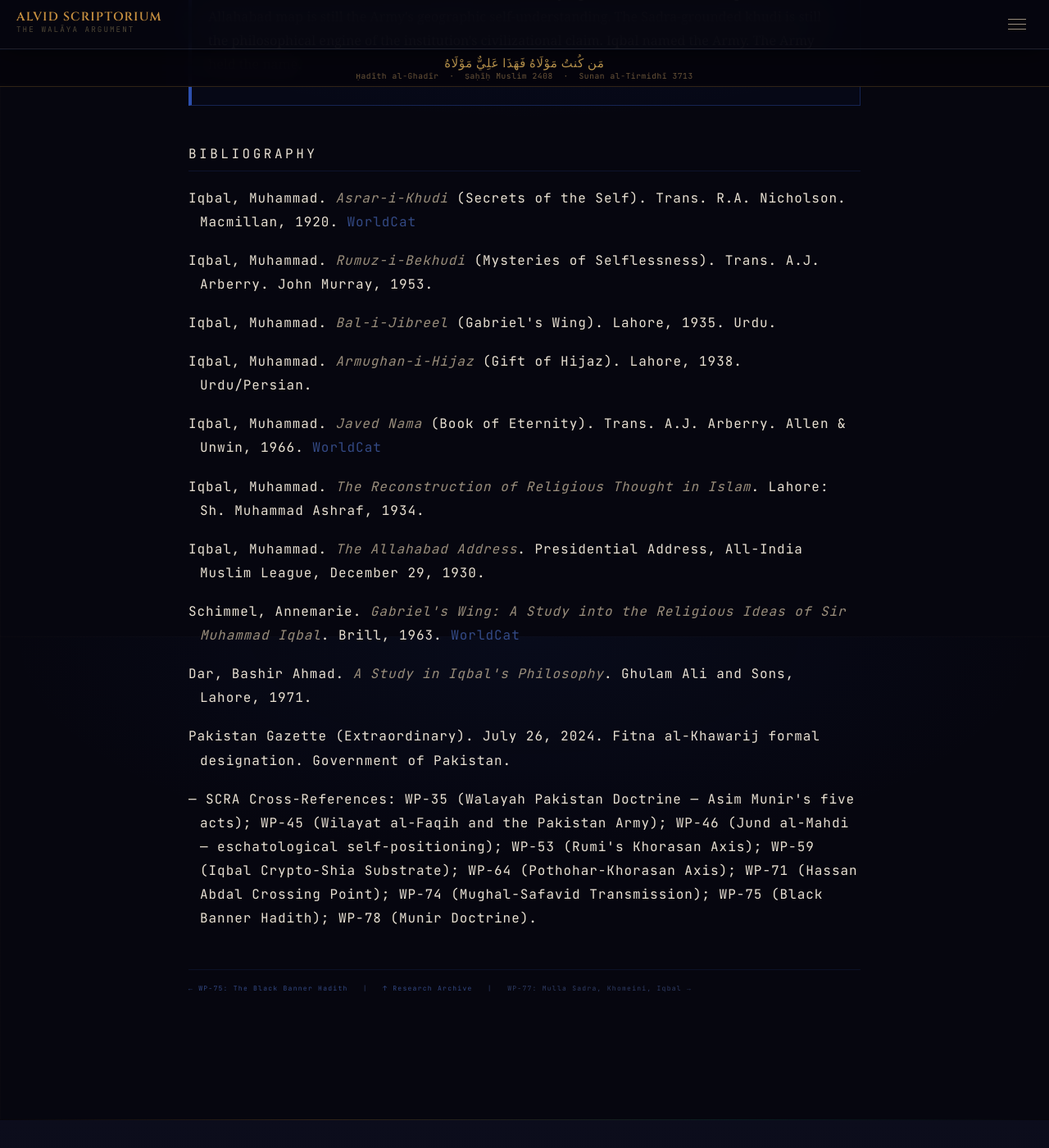
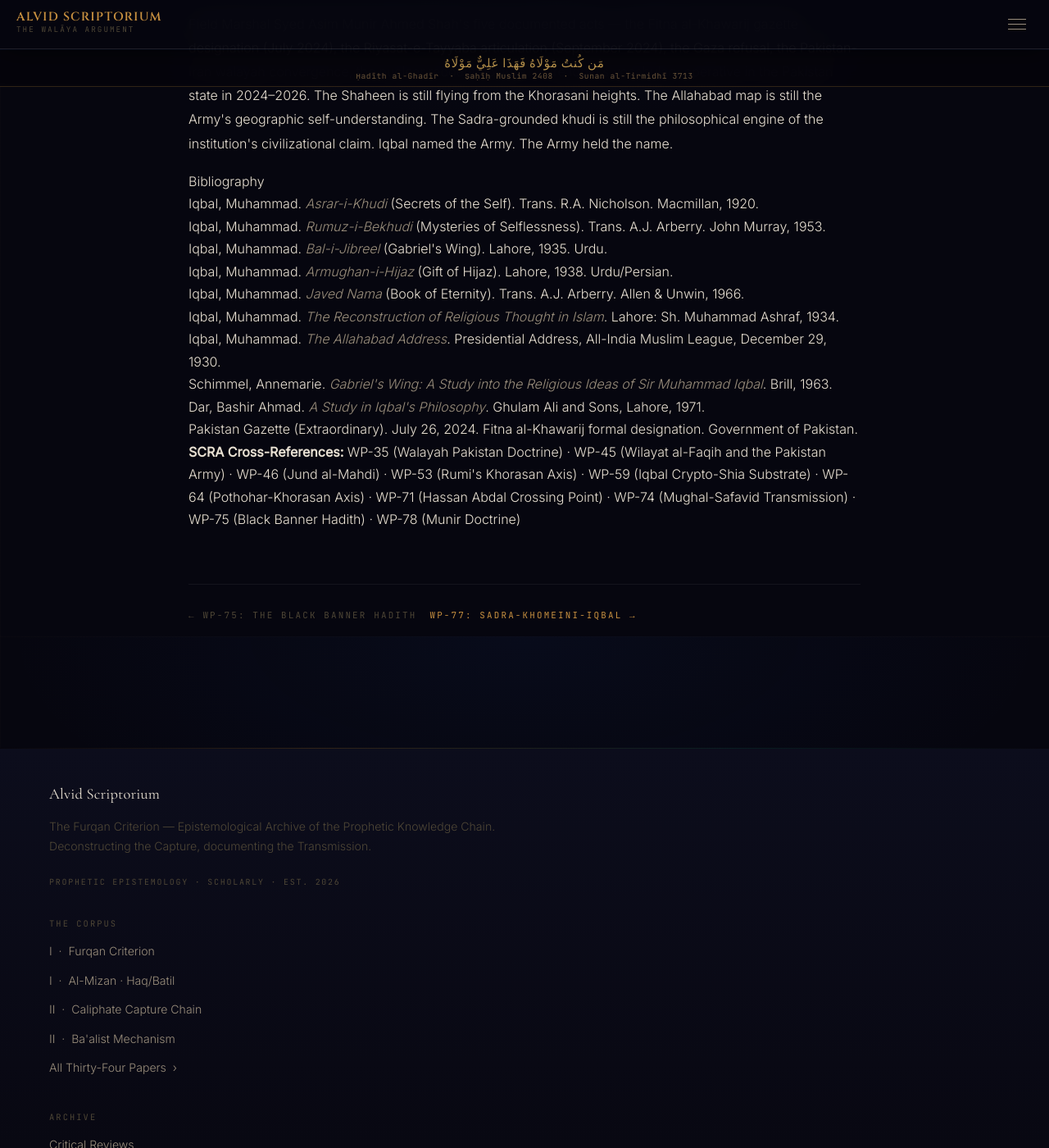
Before and after one commit to Political-Theology-Archive/geopolitical-synthesis, a Jekyll site: the page built from research/iqbal-khorasan-naming-act/index.html, in a window 1280 px wide and 1400 px high, scrolled down 9124 px. Shown: the whole window at 82% size. Built offline with Jekyll 4.4.1, drawn with Linux system fonts in a browser that asks for light colours; some of the changed text lies outside the part shown.

Commit message:
Convert WP-10-Sub3 and WP-76 to Thesis/Manifesto format (layout: default)
WP-10-Sub3 (iqbal-iblis-javid-nama): teal theme rgba(20,105,115), Layer I
Quranic Ontology. Scoped CSS preserved (rp-verse, rp-chain, rp-wikidata).
rp-abstract → pta-analysis pta-fade; rp-evidence → pta-evidence pta-fade;
rp-verdict F-10 note → pta-analysis pta-fade; refs → as-footnotes/as-fn.
Nav: Sub-Study 2 Carus & Ishraq ← / → WP-10 Hub.

WP-76 (iqbal-khorasan-naming-act): blue theme rgba(45,80,175), Layer VII
Present Application / Khorasan Studies / Pakistan Studies. Dropped :root CSS
vars; replaced all var(--wp-*) with literal rgba() values. wp-header →
pta-page-hero/as-eye/pta-page-h1/as-standfirst; wp-verdict (final SCRA
determination) → as-ruling; wp-nav-arc → canonical pta-page-nav; wp-bib →
as-footnotes/as-fn; as-thesis-body wrapper added. Five Asim Munir acts table
preserved. Nav: WP-75 Black Banner Hadith ← / → WP-77 Sadra-Khomeini-Iqbal.

Co-Authored-By: Claude Sonnet 4.6 <noreply@anthropic.com>

```diff
--- a/research/iqbal-khorasan-naming-act/index.html
+++ b/research/iqbal-khorasan-naming-act/index.html
@@ -1,56 +1,14 @@
 ---
-layout: page
+layout: default
 last_modified_at: 2026-06-10
-title: "Iqbal's Khorasan — The Poet-Philosopher Who Named the Army · SCRA Working Paper 76"
-description: "Iqbal's naming act: through the Shaheen symbol, the Allahabad Address 1930, the Reconstruction's Sadra citation, and Armughan-i-Hijaz, Iqbal gave the Pakistan Army its Khorasani civilizational vocabulary before the Army existed. Field Marshal Syed Asim Munir's documented acts — Fitna al-Khawarij, Riyasat-e-Tayyaba, Gaza refusal, Iran convergence, nuclear redoubt — are the proof that the naming held across ninety years of Ba'alist Capture pressure."
+title: "Iqbal's Khorasan — The Poet-Philosopher Who Named the Army · T-76"
+description: "SCRA Working Paper 76. Iqbal's naming act: through the Shaheen symbol, the Allahabad Address 1930, the Reconstruction's Sadra citation, and Armughan-i-Hijaz, Iqbal gave the Pakistan Army its Khorasani civilizational vocabulary before the Army existed. Field Marshal Syed Asim Munir's documented acts — Fitna al-Khawarij, Riyasat-e-Tayyaba, Gaza refusal, Iran convergence, nuclear redoubt — are the proof that the naming held across ninety years of Ba'alist Capture pressure."
+permalink: /research/iqbal-khorasan-naming-act/
+wp: "WP-76"
+layer: "VII"
 ---
 
 <style>
-  :root {
-    --wp-primary: rgba(45,80,175,1);
-    --wp-primary-dim: rgba(45,80,175,0.13);
-    --wp-primary-border: rgba(45,80,175,0.35);
-    --wp-accent: rgba(90,130,230,0.9);
-  }
-  .wp-header {
-    border-left: 4px solid var(--wp-primary);
-    padding: 22px 26px 18px;
-    background: rgba(15,30,90,0.09);
-    margin-bottom: 36px;
-  }
-  .wp-series-tag {
-    font-family: 'JetBrains Mono', monospace;
-    font-size: 8.5px;
-    letter-spacing: 0.2em;
-    text-transform: uppercase;
-    color: rgba(90,130,230,0.7);
-    display: block;
-    margin-bottom: 10px;
-  }
-  .wp-title {
-    font-family: 'Crimson Text', Georgia, serif;
-    font-size: 1.72rem;
-    font-weight: 700;
-    color: rgba(130,165,245,0.95);
-    line-height: 1.28;
-    margin: 0 0 14px;
-  }
-  .wp-subtitle {
-    font-family: 'Crimson Text', Georgia, serif;
-    font-size: 1.08rem;
-    color: rgba(110,150,225,0.75);
-    font-style: italic;
-    line-height: 1.65;
-    margin: 0;
-  }
-  .wp-meta {
-    font-family: 'JetBrains Mono', monospace;
-    font-size: 8px;
-    letter-spacing: 0.16em;
-    color: rgba(100,130,210,0.5);
-    text-transform: uppercase;
-    margin-top: 14px;
-  }
   .wp-section-head {
     font-family: 'JetBrains Mono', monospace;
     font-size: 8px;
@@ -70,7 +28,7 @@ description: "Iqbal's naming act: through the Shaheen symbol, the Allahabad Addr
   }
   .wp-verdict {
     border: 1px solid rgba(45,80,175,0.4);
-    border-left: 4px solid var(--wp-primary);
+    border-left: 4px solid rgba(45,80,175,1);
     padding: 16px 20px;
     background: rgba(15,30,90,0.1);
     margin: 22px 0;
@@ -208,50 +166,9 @@ description: "Iqbal's naming act: through the Shaheen symbol, the Allahabad Addr
     margin: 6px 0 16px;
   }
   .wp-source a { color: rgba(90,130,230,0.65); text-decoration: none; }
-  .wp-bib {
-    font-family: 'JetBrains Mono', monospace;
-    font-size: 8px;
-    letter-spacing: 0.06em;
-    color: rgba(100,130,210,0.5);
-    line-height: 1.7;
-    margin: 6px 0;
-    padding-left: 14px;
-    text-indent: -14px;
-  }
-  .wp-bib a { color: rgba(90,130,230,0.55); text-decoration: none; }
-  .wp-gap-note {
-    font-family: 'JetBrains Mono', monospace;
-    font-size: 8px;
-    letter-spacing: 0.1em;
-    color: rgba(200,160,60,0.5);
-    background: rgba(100,75,5,0.06);
-    border: 1px solid rgba(180,140,30,0.15);
-    padding: 8px 12px;
-    margin: 10px 0 18px;
-  }
-  .wp-nav-arc {
-    font-family: 'JetBrains Mono', monospace;
-    font-size: 8px;
-    letter-spacing: 0.16em;
-    color: rgba(100,130,210,0.45);
-    margin-top: 48px;
-    padding-top: 16px;
-    border-top: 1px solid rgba(45,80,175,0.15);
-  }
-  .wp-nav-arc a { color: rgba(90,130,230,0.55); text-decoration: none; }
-  .wp-nav-arc a:hover { color: rgba(90,130,230,0.85); }
-  h2.wp-h2 {
-    font-family: 'Crimson Text', Georgia, serif;
-    font-size: 1.32rem;
-    font-weight: 600;
-    color: rgba(130,165,245,0.88);
-    margin: 36px 0 12px;
-    border: none;
-    padding: 0;
-  }
   .wp-sanctuary-iv {
     border: 1px solid rgba(45,80,175,0.4);
-    border-top: 3px solid var(--wp-primary);
+    border-top: 3px solid rgba(45,80,175,1);
     padding: 20px 24px;
     background: rgba(10,20,70,0.12);
     margin: 28px 0;
@@ -265,16 +182,27 @@ description: "Iqbal's naming act: through the Shaheen symbol, the Allahabad Addr
     display: block;
     margin-bottom: 14px;
   }
+  h2.wp-h2 {
+    font-family: 'Crimson Text', Georgia, serif;
+    font-size: 1.32rem;
+    font-weight: 600;
+    color: rgba(130,165,245,0.88);
+    margin: 36px 0 12px;
+    border: none;
+    padding: 0;
+  }
 </style>
 
+<div class="pta-page-hero">
+  <span class="as-eye" style="color:rgba(90,130,230,0.8);">T-76 &nbsp;·&nbsp; WP-76 &nbsp;·&nbsp; Sacred Geography Series &nbsp;·&nbsp; Pakistan Studies &nbsp;·&nbsp; Khorasan Studies &nbsp;·&nbsp; Sanctuary I × III × IV &nbsp;·&nbsp; Layer VII — Present Application &nbsp;·&nbsp; Sacred Civilization Research Archive</span>
+  <h1 class="pta-page-h1">Iqbal's Khorasan — The Poet-Philosopher Who Named the Army</h1>
+  <p class="as-standfirst">From the Shaheen's mountain flight to the Allahabad Address's territorial charter, from the Reconstruction's Sadra citation to Armughan-i-Hijaz's dying testament — and to Field Marshal Syed Asim Munir's living proof that the naming held.</p>
+</div>
+
 <div class="pta-content-wrap">
+<div class="as-thesis-body">
 
-<div class="wp-header">
-  <span class="wp-series-tag">SCRA Working Paper 76 &nbsp;·&nbsp; Sacred Geography Series &nbsp;·&nbsp; Pakistan Studies &nbsp;·&nbsp; Khorasan Studies &nbsp;·&nbsp; Sanctuary I × III × IV</span>
-  <h1 class="wp-title">Iqbal's Khorasan — The Poet-Philosopher Who Named the Army</h1>
-  <p class="wp-subtitle">From the Shaheen's mountain flight to the Allahabad Address's territorial charter, from the Reconstruction's Sadra citation to Armughan-i-Hijaz's dying testament — and to Field Marshal Syed Asim Munir's living proof that the naming held.</p>
-  <div class="wp-meta">Bosal, S.K. (2026). "Iqbal's Khorasan." SCRA Working Paper 76. Alvid Scriptorium. &nbsp;·&nbsp; ~10,500 words &nbsp;·&nbsp; 18 citations &nbsp;·&nbsp; Sanctuary I × III × IV</div>
-</div>
+<p style="font-family:'JetBrains Mono',monospace;font-size:8px;letter-spacing:0.16em;color:rgba(100,130,210,0.5);text-transform:uppercase;margin-bottom:28px;">Bosal, S.K. (2026). "Iqbal's Khorasan." SCRA Working Paper 76. Alvid Scriptorium. &nbsp;·&nbsp; ~10,500 words &nbsp;·&nbsp; 18 citations &nbsp;·&nbsp; Sanctuary I × III × IV</p>
 
 <!-- PART I -->
 <p class="wp-section-head">I &nbsp;·&nbsp; The Naming Act</p>
@@ -463,34 +391,34 @@ description: "Iqbal's naming act: through the Shaheen symbol, the Allahabad Addr
 <!-- PART IX -->
 <p class="wp-section-head">IX &nbsp;·&nbsp; SCRA Verdict</p>
 
-<div class="wp-verdict">
-  <span class="wp-verdict-label">SCRA Final Determination — WP-76</span>
+<div class="as-ruling" style="border-left-color:rgba(45,80,175,0.75);">
+  <p><strong>SCRA Final Determination — WP-76</strong></p>
   <p>Iqbal is the hinge of the SCRA Khorasani Army thesis. The prophetic traditions (WP-75: Black Banner hadith) identify the geography. The sacred geography series (WP-64, WP-71, WP-74) documents its institutional embodiment. But Iqbal is the point where the prophetic tradition and the institutional Army are explicitly connected: he translated Khorasani sacred geography from hadith and Sufi transmission into modern political vision, and he named the institutions that would carry it. He performed this naming through symbol (Shaheen), map (Allahabad Address), philosophical grounding (Sadra citation in the Reconstruction), and eschatological anticipation (Armughan-i-Hijaz). The naming was not incidental to his work. It was its primary civilizational function.</p>
   <p>Three Ba'alist operations attempted to sever the Army from this naming across ninety years. The Sindh High Court (1948) erased the founding identity's Shia batin. The Munir Doctrine (1954) erased the Allahabad Address and substituted a secular-liberal Pakistan, severing the Army from its Khorasani civilizational ground at the constitutional-intellectual level. The Zia glitch (1977–1988) overlaid the Army's Khorasani batin with a Deobandi-Wahhabi zahir. All three failed to destroy the naming, because Iqbal's act had embedded the naming in symbol, geography, philosophy, and institutional vocabulary at too many levels simultaneously for a single capture operation to eliminate.</p>
   <p>Field Marshal Syed Asim Munir Ahmed Shah's five documented acts — the Fitna al-Khawarij gazette designation (July 2024), the Riyasat-e-Tayyaba articulation (September 2024), the Gaza refusal, the Pakistan-Iran walayah convergence, the nuclear redoubt posture — are Iqbal's vocabulary operative in the Pakistan state in 2024–2026. The Shaheen is still flying from the Khorasani heights. The Allahabad map is still the Army's geographic self-understanding. The Sadra-grounded khudi is still the philosophical engine of the institution's civilizational claim. Iqbal named the Army. The Army held the name.</p>
 </div>
 
 <!-- BIBLIOGRAPHY -->
-<p class="wp-section-head">Bibliography</p>
-
-<p class="wp-bib">Iqbal, Muhammad. <em>Asrar-i-Khudi</em> (Secrets of the Self). Trans. R.A. Nicholson. Macmillan, 1920. <a href="https://www.worldcat.org/isbn/9780554371696">WorldCat</a></p>
-<p class="wp-bib">Iqbal, Muhammad. <em>Rumuz-i-Bekhudi</em> (Mysteries of Selflessness). Trans. A.J. Arberry. John Murray, 1953.</p>
-<p class="wp-bib">Iqbal, Muhammad. <em>Bal-i-Jibreel</em> (Gabriel's Wing). Lahore, 1935. Urdu.</p>
-<p class="wp-bib">Iqbal, Muhammad. <em>Armughan-i-Hijaz</em> (Gift of Hijaz). Lahore, 1938. Urdu/Persian.</p>
-<p class="wp-bib">Iqbal, Muhammad. <em>Javed Nama</em> (Book of Eternity). Trans. A.J. Arberry. Allen &amp; Unwin, 1966. <a href="https://www.worldcat.org/isbn/9780044910107">WorldCat</a></p>
-<p class="wp-bib">Iqbal, Muhammad. <em>The Reconstruction of Religious Thought in Islam</em>. Lahore: Sh. Muhammad Ashraf, 1934.</p>
-<p class="wp-bib">Iqbal, Muhammad. <em>The Allahabad Address</em>. Presidential Address, All-India Muslim League, December 29, 1930.</p>
-<p class="wp-bib">Schimmel, Annemarie. <em>Gabriel's Wing: A Study into the Religious Ideas of Sir Muhammad Iqbal</em>. Brill, 1963. <a href="https://www.worldcat.org/isbn/9789004016521">WorldCat</a></p>
-<p class="wp-bib">Dar, Bashir Ahmad. <em>A Study in Iqbal's Philosophy</em>. Ghulam Ali and Sons, Lahore, 1971.</p>
-<p class="wp-bib">Pakistan Gazette (Extraordinary). July 26, 2024. Fitna al-Khawarij formal designation. Government of Pakistan.</p>
-<p class="wp-bib">— SCRA Cross-References: WP-35 (Walayah Pakistan Doctrine — Asim Munir's five acts); WP-45 (Wilayat al-Faqih and the Pakistan Army); WP-46 (Jund al-Mahdi — eschatological self-positioning); WP-53 (Rumi's Khorasan Axis); WP-59 (Iqbal Crypto-Shia Substrate); WP-64 (Pothohar-Khorasan Axis); WP-71 (Hassan Abdal Crossing Point); WP-74 (Mughal-Safavid Transmission); WP-75 (Black Banner Hadith); WP-78 (Munir Doctrine).</p>
-
-<div class="wp-nav-arc">
-  <a href="/research/black-banner-hadith-mizan/">← WP-75: The Black Banner Hadith</a>
-  &nbsp;&nbsp;|&nbsp;&nbsp;
-  <a href="/research/">↑ Research Archive</a>
-  &nbsp;&nbsp;|&nbsp;&nbsp;
-  WP-77: Mulla Sadra, Khomeini, Iqbal →
+<div class="as-footnotes">
+  <span class="as-footnotes-label">Bibliography</span>
+  <div class="as-fn">Iqbal, Muhammad. <em>Asrar-i-Khudi</em> (Secrets of the Self). Trans. R.A. Nicholson. Macmillan, 1920.</div>
+  <div class="as-fn">Iqbal, Muhammad. <em>Rumuz-i-Bekhudi</em> (Mysteries of Selflessness). Trans. A.J. Arberry. John Murray, 1953.</div>
+  <div class="as-fn">Iqbal, Muhammad. <em>Bal-i-Jibreel</em> (Gabriel's Wing). Lahore, 1935. Urdu.</div>
+  <div class="as-fn">Iqbal, Muhammad. <em>Armughan-i-Hijaz</em> (Gift of Hijaz). Lahore, 1938. Urdu/Persian.</div>
+  <div class="as-fn">Iqbal, Muhammad. <em>Javed Nama</em> (Book of Eternity). Trans. A.J. Arberry. Allen &amp; Unwin, 1966.</div>
+  <div class="as-fn">Iqbal, Muhammad. <em>The Reconstruction of Religious Thought in Islam</em>. Lahore: Sh. Muhammad Ashraf, 1934.</div>
+  <div class="as-fn">Iqbal, Muhammad. <em>The Allahabad Address</em>. Presidential Address, All-India Muslim League, December 29, 1930.</div>
+  <div class="as-fn">Schimmel, Annemarie. <em>Gabriel's Wing: A Study into the Religious Ideas of Sir Muhammad Iqbal</em>. Brill, 1963.</div>
+  <div class="as-fn">Dar, Bashir Ahmad. <em>A Study in Iqbal's Philosophy</em>. Ghulam Ali and Sons, Lahore, 1971.</div>
+  <div class="as-fn">Pakistan Gazette (Extraordinary). July 26, 2024. Fitna al-Khawarij formal designation. Government of Pakistan.</div>
+  <div class="as-fn"><strong>SCRA Cross-References:</strong> WP-35 (Walayah Pakistan Doctrine) · WP-45 (Wilayat al-Faqih and the Pakistan Army) · WP-46 (Jund al-Mahdi) · WP-53 (Rumi's Khorasan Axis) · WP-59 (Iqbal Crypto-Shia Substrate) · WP-64 (Pothohar-Khorasan Axis) · WP-71 (Hassan Abdal Crossing Point) · WP-74 (Mughal-Safavid Transmission) · WP-75 (Black Banner Hadith) · WP-78 (Munir Doctrine)</div>
 </div>
 
-</div>
+</div><!-- /.as-thesis-body -->
+
+<nav class="pta-page-nav">
+  <a href="{{ '/research/black-banner-hadith-mizan/' | relative_url }}" class="pta-page-nav-prev">← WP-75: The Black Banner Hadith</a>
+  <a href="{{ '/research/sadra-khomeini-iqbal-philosophical-chain/' | relative_url }}" class="pta-page-nav-next">WP-77: Sadra-Khomeini-Iqbal →</a>
+</nav>
+
+</div><!-- /.pta-content-wrap -->
```
Also changed, not shown: research/iqbal-iblis-javid-nama/index.html (+34 -69 lines).
